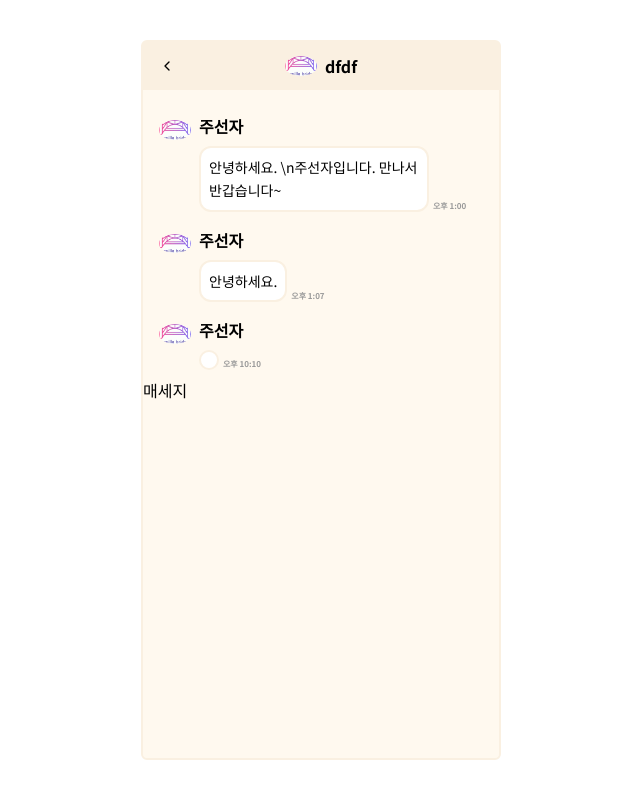
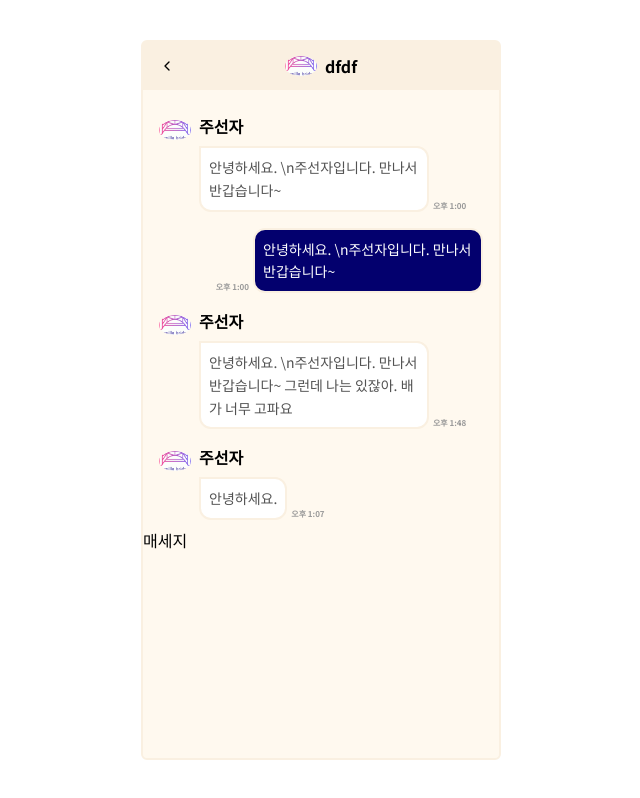
Before and after one commit to CodyMan0/internship_assignment, a React (Vite) app: page / in a window 1280 px wide. Shown: the whole page, without its empty margins (319-959 px from the left). Built offline with nearby package versions, Linux system fonts and the light colour scheme.

Commit message:
Design : user_id에 따라 공통 컴포넌트에 다른 스타일을 적용

```diff
--- a/public/data/message.json
+++ b/public/data/message.json
@@ -5,6 +5,28 @@
 		"msg": {
 			"mtype": "text",
 			"content": "안녕하세요. \\n주선자입니다. 만나서 반갑습니다~"
+		},
+		"photo_url": "https://photo.vanillabridge.com/app_photos/agent_man.JPG",
+		"user_id": 2,
+		"user_name": "주선자"
+	},
+	{
+		"created_at": "2023-06-10 13:00:00",
+		"id": 41,
+		"msg": {
+			"mtype": "text",
+			"content": "안녕하세요. \\n주선자입니다. 만나서 반갑습니다~"
+		},
+		"photo_url": "https://photo.vanillabridge.com/app_photos/agent_man.JPG",
+		"user_id": 1,
+		"user_name": "이주영"
+	},
+	{
+		"created_at": "2023-06-10 13:48:00",
+		"id": 151,
+		"msg": {
+			"mtype": "text",
+			"content": "안녕하세요. \\n주선자입니다. 만나서 반갑습니다~ 그런데 나는 있잖아. 배가 너무 고파요"
 		},
 		"photo_url": "https://photo.vanillabridge.com/app_photos/agent_man.JPG",
 		"user_id": 2,
--- a/src/components/ChatSection.tsx
+++ b/src/components/ChatSection.tsx
@@ -9,6 +9,9 @@ const ChatSection = ({ messageList }: Props) => {
 		<div className="py-2 px-4">
 			{messageList &&
 				messageList.map((message, index) => {
+					if (message.msg.mtype === "photo") {
+						return null;
+					}
 					console.log("in map", message);
 					return <MessageBox key={index} message={message} />;
 				})}
--- a/src/components/common/MessageBox.tsx
+++ b/src/components/common/MessageBox.tsx
@@ -1,5 +1,7 @@
 import { MessageInfoType } from "../../types/MessageType";
 import { formatDetailTime, formatTime } from "../../utils/formatDate";
+import { getStyleDependOnUserId } from "../../utils/styleMessageBox";
+import { convertUserId } from "../../utils/userId";
 
 import CounterpartInfo from "./CounterpartInfo";
 
@@ -9,16 +11,20 @@ type Props = {
 
 const MessageBox = ({ message }: Props) => {
 	const { created_at, id, msg, photo_url, user_id, user_name } = message;
-	console.log(created_at);
+	const backgroundFromUserId = getStyleDependOnUserId(user_id, "background");
+	const textColorFromUserId = getStyleDependOnUserId(user_id, "color");
+	const sortingFromUserId = getStyleDependOnUserId(user_id, "sorting");
 
 	return (
 		<div className="mt-4">
 			<div className="flex gap-2 font-normal">
-				<CounterpartInfo name={user_name} />
+				{convertUserId(user_id) === "counterPart" && (
+					<CounterpartInfo name={user_name} />
+				)}
 			</div>
-			<div className="flex items-end gap-1">
-				<div className="p-2 bg-white inline-block max-w-[230px] rounded-xl border-2 border-beige ml-10">
-					<p className="text-sm leading-relaxed">{msg.content}</p>
+			<div className={`${sortingFromUserId}`}>
+				<div className={`${backgroundFromUserId}`}>
+					<p className={`${textColorFromUserId}`}>{msg.content}</p>
 				</div>
 				<p className="text-[8px] text-gray font-semibold">
 					{formatDetailTime(formatTime(created_at))}
--- /dev/null
+++ b/src/utils/styleMessageBox.ts
@@ -0,0 +1,28 @@
+import { convertUserId } from "./userId";
+
+export interface StyleType {
+	[index: string]: InnerType;
+}
+
+export interface InnerType {
+	[index: string]: string;
+}
+
+const styleVariants: StyleType = {
+	me: {
+		background:
+			"p-2 bg-main inline-block max-w-[230px] rounded-xl border-2 border-beige",
+		color: "text-sm text-white leading-relaxed",
+		sorting: "flex items-end flex-row-reverse gap-1",
+	},
+	counterPart: {
+		background:
+			"p-2 bg-white inline-block max-w-[230px] rounded-tr-xl rounded-bl-xl rounded-br-xl border-2 border-beige ml-10",
+		color: "text-sm text-darkGray leading-relaxed",
+		sorting: "flex items-end gap-1",
+	},
+};
+
+export const getStyleDependOnUserId = (user_id: number, location: string) => {
+	return styleVariants[convertUserId(user_id)][location];
+};
--- /dev/null
+++ b/src/utils/userId.ts
@@ -0,0 +1,6 @@
+function convertUserId(id: number) {
+	const formattedDate = id === 1 ? "me" : "counterPart";
+	return formattedDate;
+}
+
+export { convertUserId };
--- a/tailwind.config.js
+++ b/tailwind.config.js
@@ -9,6 +9,7 @@ export default {
 				beige: "#FAF0E1",
 				lightGray: "#D9D9D9",
 				gray: "#999",
+				darkGray: "#525252",
 				success: "#4785FF",
 				fail: "#ff3131",
 				white: "#fff",
```
